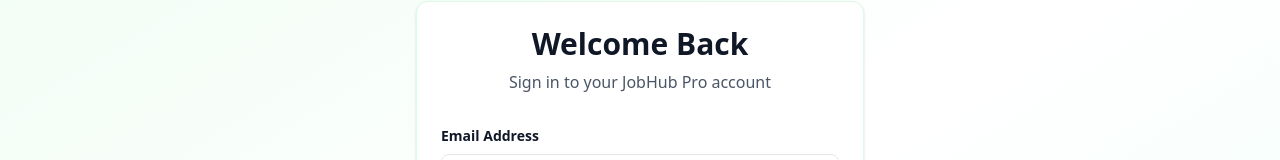
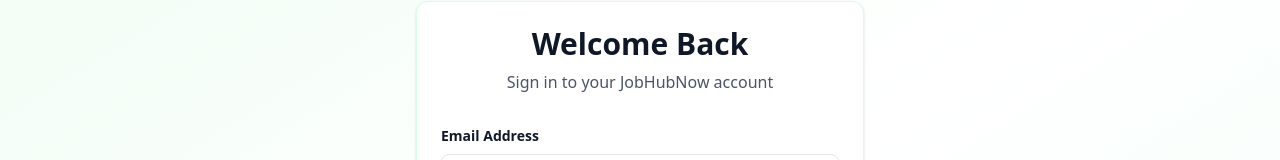
Before and after one commit to amitahir0201/job-portal, a React (Vite) app in the folder frontend/: page /login in a window 1280 px wide. Shown: the part 185-345 px from the top of the page. Built offline with nearby package versions, Linux system fonts and the light colour scheme; no server answers.

Commit message:
login update

```diff
--- a/frontend/src/pages/Login.jsx
+++ b/frontend/src/pages/Login.jsx
@@ -102,7 +102,7 @@
           {/* Header */}
           <div className="mb-8 text-center animate-fade-in">
             <h2 className="text-3xl font-bold text-gray-900 mb-2">Welcome Back</h2>
-            <p className="text-gray-600">Sign in to your JobHub Pro account</p>
+            <p className="text-gray-600">Sign in to your JobHubNow account</p>
           </div>
 
           {/* Error Alert */}
```
